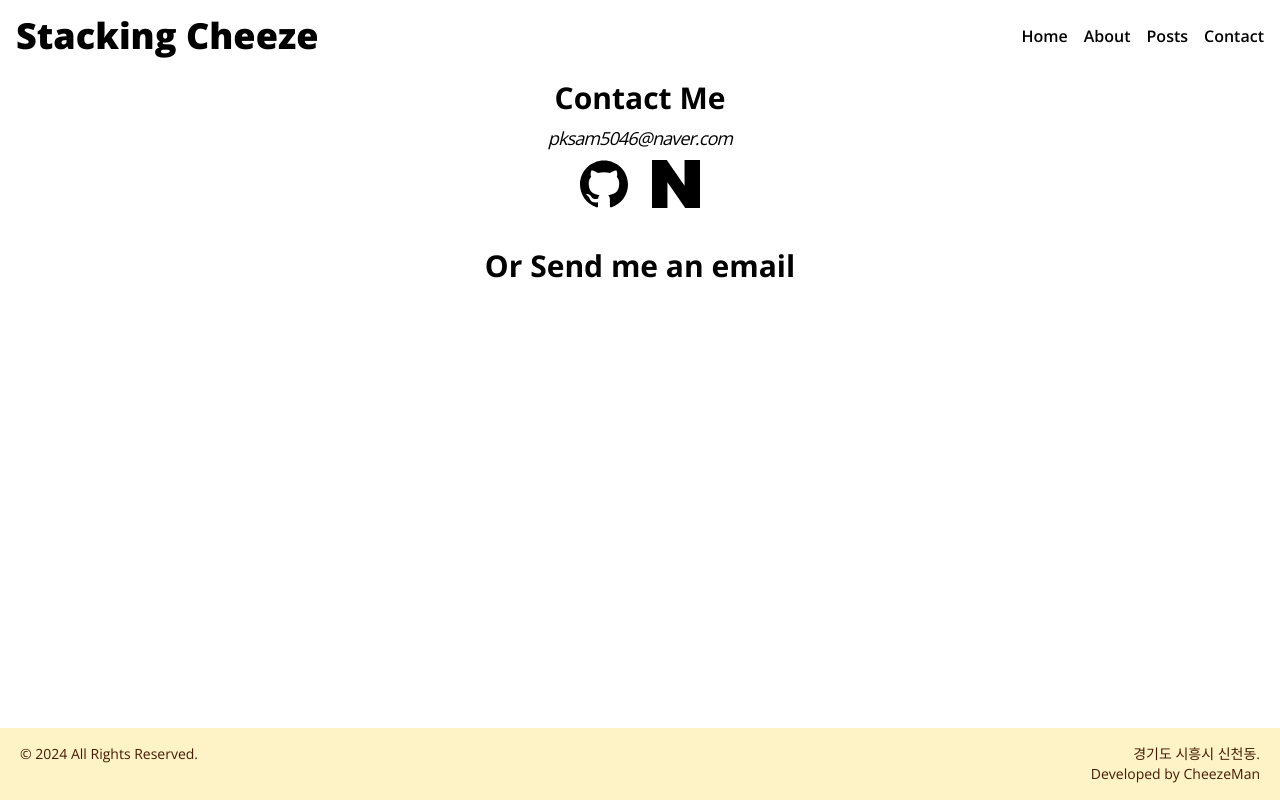
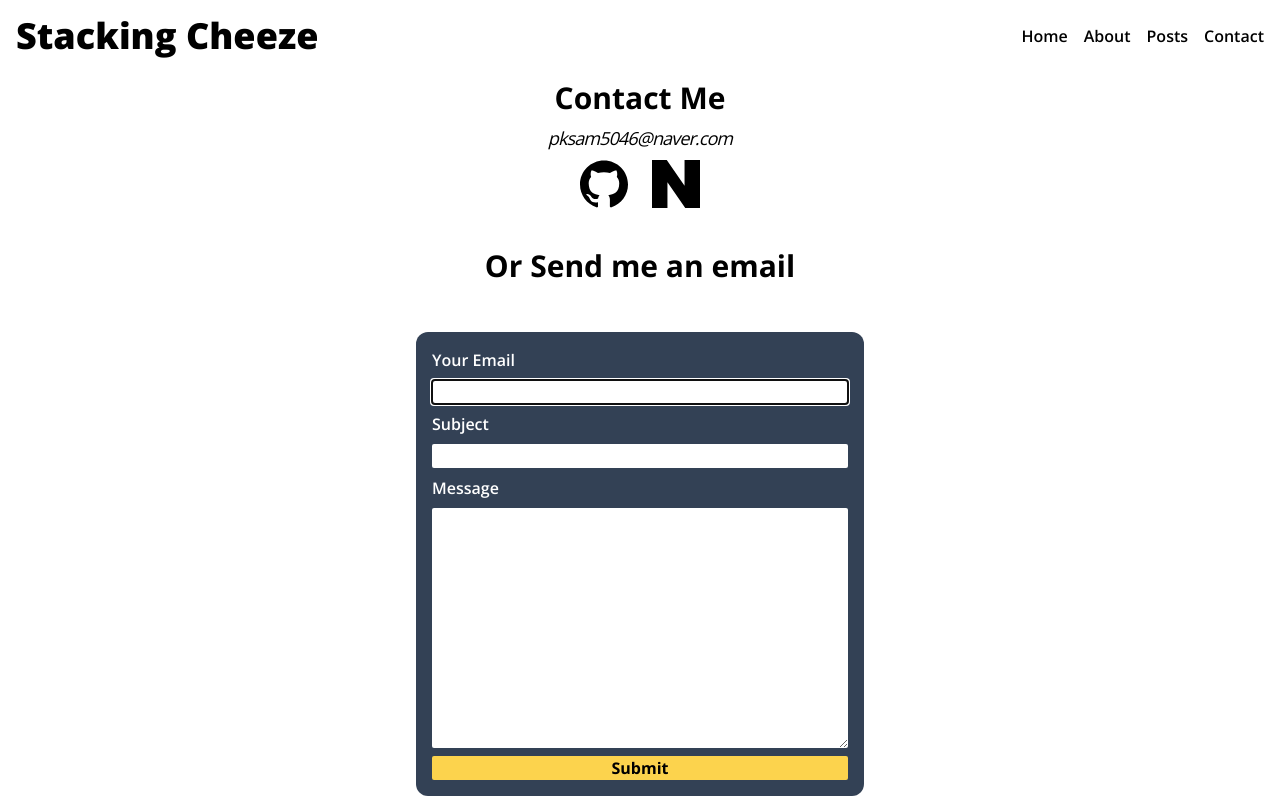
Before and after one commit to Cheeze-Man/cheeze-log-nextjs, a Next.js app: page /contact in a window 1280 px wide. Built offline with nearby package versions, Linux system fonts and the light colour scheme.

Commit message:
Design: Contact page - form 스타일링

```diff
--- /dev/null
+++ b/src/components/Banner.tsx
@@ -0,0 +1,21 @@
+export type BannerData = {
+  message: string;
+  state: "success" | "error";
+};
+
+export default function Banner({
+  banner: { message, state },
+}: {
+  banner: BannerData;
+}) {
+  const isSuccess = state === "success";
+  const icon = isSuccess ? "✅" : "⛔";
+
+  return (
+    <p
+      className={`p-2 rounded-xl w-full text-center ${
+        isSuccess ? "bg-green-300" : "bg-red-300"
+      }`}
+    >{`${icon} ${message}`}</p>
+  );
+}
--- a/src/components/ContactForm.tsx
+++ b/src/components/ContactForm.tsx
@@ -1,3 +1,84 @@
+"use client";
+import { useState } from "react";
+import Banner, { BannerData } from "./Banner";
+
+type Form = {
+  from: string;
+  subject: string;
+  message: string;
+};
+
 export default function ContactForm() {
-  return <></>;
+  const [form, setForm] = useState<Form>({
+    from: "",
+    subject: "",
+    message: "",
+  });
+  const [banner, setBanner] = useState<BannerData | null>(null);
+
+  const handleFormChange = (
+    e: React.ChangeEvent<HTMLInputElement | HTMLTextAreaElement>
+  ) => {
+    const { name, value } = e.target;
+    setForm((prev) => ({ ...prev, [name]: value }));
+  };
+  const handleSubmit = (e: React.FormEvent<HTMLFormElement>) => {
+    e.preventDefault();
+    console.log(form);
+    setBanner({ message: "이메일이 전송됐습니다.", state: "success" });
+    setTimeout(() => {
+      setBanner(null);
+    }, 3000);
+  };
+
+  return (
+    <section className="w-full max-w-md">
+      {banner && <Banner banner={banner} />}
+      <form
+        className="w-full flex flex-col gap-2 my-4 p-4 bg-slate-700 rounded-xl text-white"
+        onSubmit={handleSubmit}
+      >
+        <label className="font-semibold" htmlFor="from">
+          Your Email
+        </label>
+        <input
+          className="rounded-sm"
+          required
+          autoFocus
+          type="email"
+          id="from"
+          name="from"
+          value={form.from}
+          onChange={handleFormChange}
+        />
+        <label className="font-semibold" htmlFor="subject">
+          Subject
+        </label>
+        <input
+          className="rounded-sm"
+          required
+          type="text"
+          id="subject"
+          name="subject"
+          value={form.subject}
+          onChange={handleFormChange}
+        />
+        <label className="font-semibold" htmlFor="message">
+          Message
+        </label>
+        <textarea
+          className="text-black rounded-sm"
+          required
+          rows={10}
+          id="message"
+          name="message"
+          value={form.message}
+          onChange={handleFormChange}
+        />
+        <button className="rounded-sm bg-amber-300 text-black font-bold hover:bg-amber-400">
+          Submit
+        </button>
+      </form>
+    </section>
+  );
 }
```
